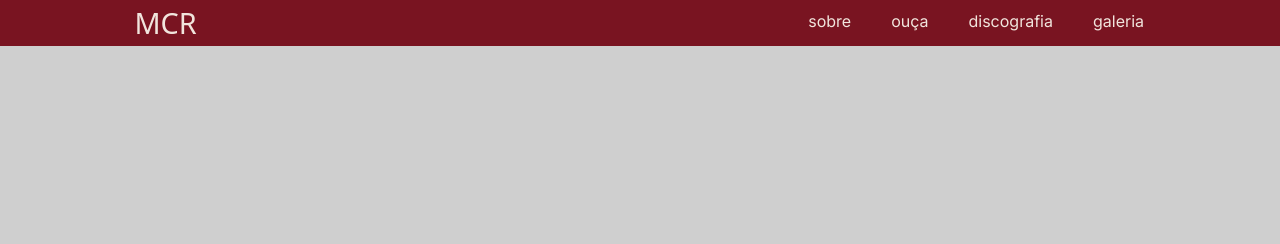
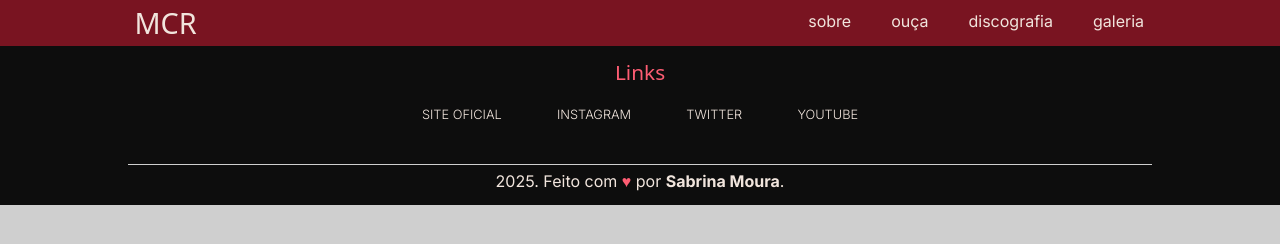
Before and after one commit to sabmoura/projeto-banda-preferida-mcr, a plain HTML site: page index.html in a window 1280 px wide. Drawn offline with Linux system fonts and the light colour scheme; a web font is replaced by a local one.

Commit message:
atualiza index.html
adiciona footer-conteiner, lista de links externos e parágrafo final

```diff
--- a/index.html
+++ b/index.html
@@ -32,6 +32,17 @@
         </div>
   </header>
   <main></main>
-  <footer></footer>
+  <footer>
+      <div class="footer-conteiner">
+            <span>Links</span>
+            <ul>
+                <li><a href="https://www.mychemicalromance.com/" target="_blank">Site Oficial</a></li>
+                <li><a href="https://www.instagram.com/mychemicalromance/" target="_blank">Instagram</a></li>
+                <li><a href="https://twitter.com/MCRofficial" target="_blank">Twitter</a></li>
+                <li><a href="https://www.youtube.com/mychemicalromance" target="_blank">Youtube</a></li>
+            </ul>
+        </div>
+        <p>2025. Feito com <span>♥</span> por <a href="https://github.com/sabmoura">Sabrina Moura</a>.</p>
+  </footer>
 </body>
 </html>
```
